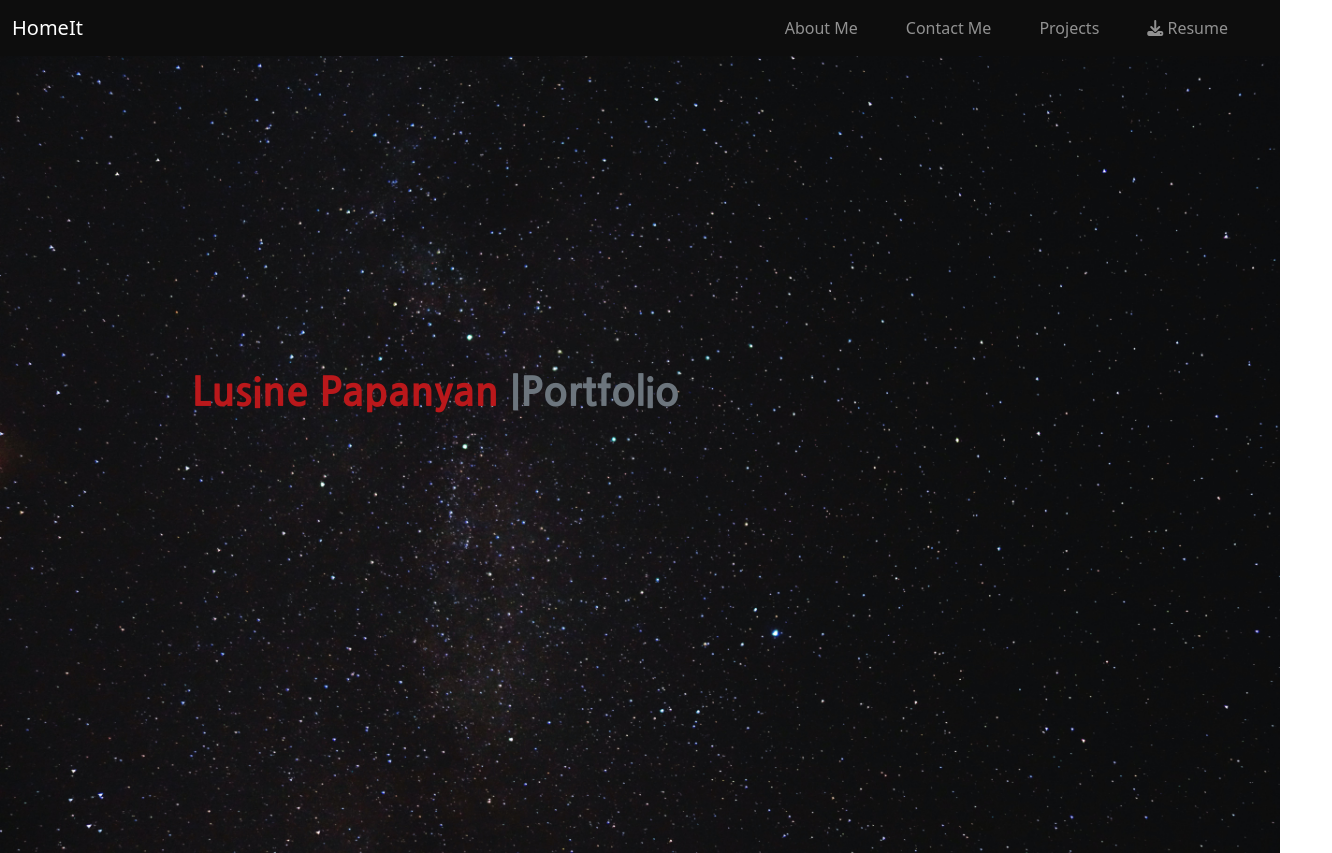
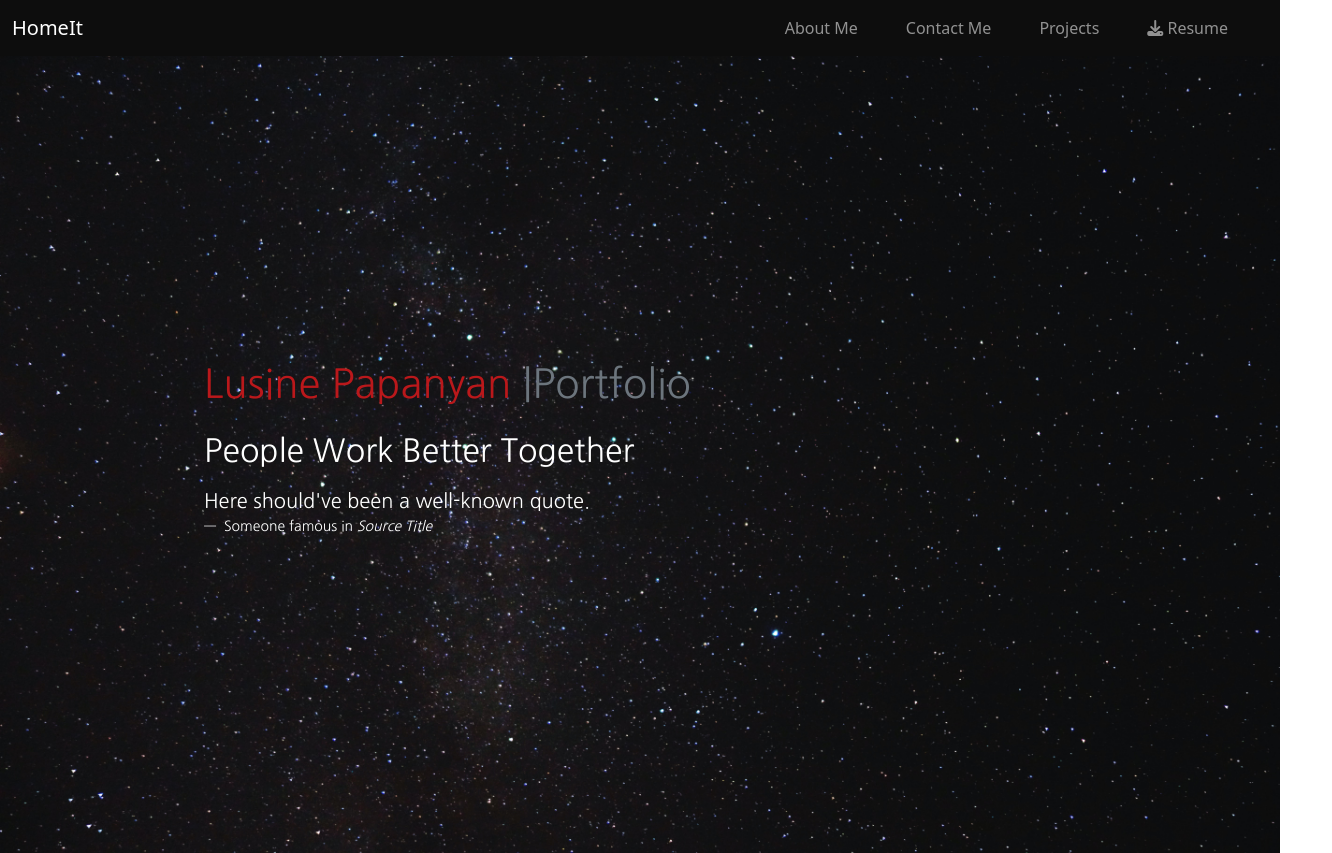
Before and after one commit to Lusinep1/portfolio, a plain HTML site: page index.html in a window 1280 px wide. Shown: the whole page, 1332 px wide, since content can reach past the window. Drawn offline with nearby package versions, Linux system fonts and the light colour scheme.

Commit message:
add text

```diff
--- a/index.html
+++ b/index.html
@@ -48,15 +48,24 @@
 <section>
     <img src="img/paul-volkmer-_Apdet7E5yU-unsplash.jpg" class="img-fluid" alt="...">
 </section>
-<div class="container">
-    <div class="row">
-        <div class="col-12">
-            <h1 class="mt-5">Lusine Papanyan<span class="text-secondary"> |Portfolio
-                </span></h1>
-        </div>
+<main>
+    <div class="container">
+
+        <h1 class="mb-4">Lusine Papanyan<span class="text-secondary"> |Portfolio
+            </span></h1>
+        <h2 class="mb-3">People Work Better Together</h2>
+        <figure>
+            <blockquote class="blockquote">
+                <p>Here should've been a well-known quote.</p>
+            </blockquote>
+            <figcaption class="blockquote-footer">
+                Someone famous in <cite title="Source Title">Source Title</cite>
+            </figcaption>
+        </figure>
+
+
     </div>
-</div>
-
+</main>
 <script src="https://cdn.jsdelivr.net/npm/bootstrap@5.0.0-beta2/dist/js/bootstrap.bundle.min.js"
     integrity="sha384-b5kHyXgcpbZJO/tY9Ul7kGkf1S0CWuKcCD38l8YkeH8z8QjE0GmW1gYU5S9FOnJ0"
     crossorigin="anonymous"></script>
--- a/style.css
+++ b/style.css
@@ -5,11 +5,19 @@ ul li {
 .bg-custom {
 	background-color: rgba(13, 13, 13);
 }
-h1 {
+.container {
 	font-family: 'Nanum Gothic', sans-serif;
-	font-weight: 800;
 	color: #ba181b;
 	position: absolute;
-	top: 40%;
+	top: 45%;
 	left: 15%;
 }
+h2 {
+	color: white;
+}
+figure {
+	color: white;
+}
+.blockquote-footer {
+	color: white;
+}
```
